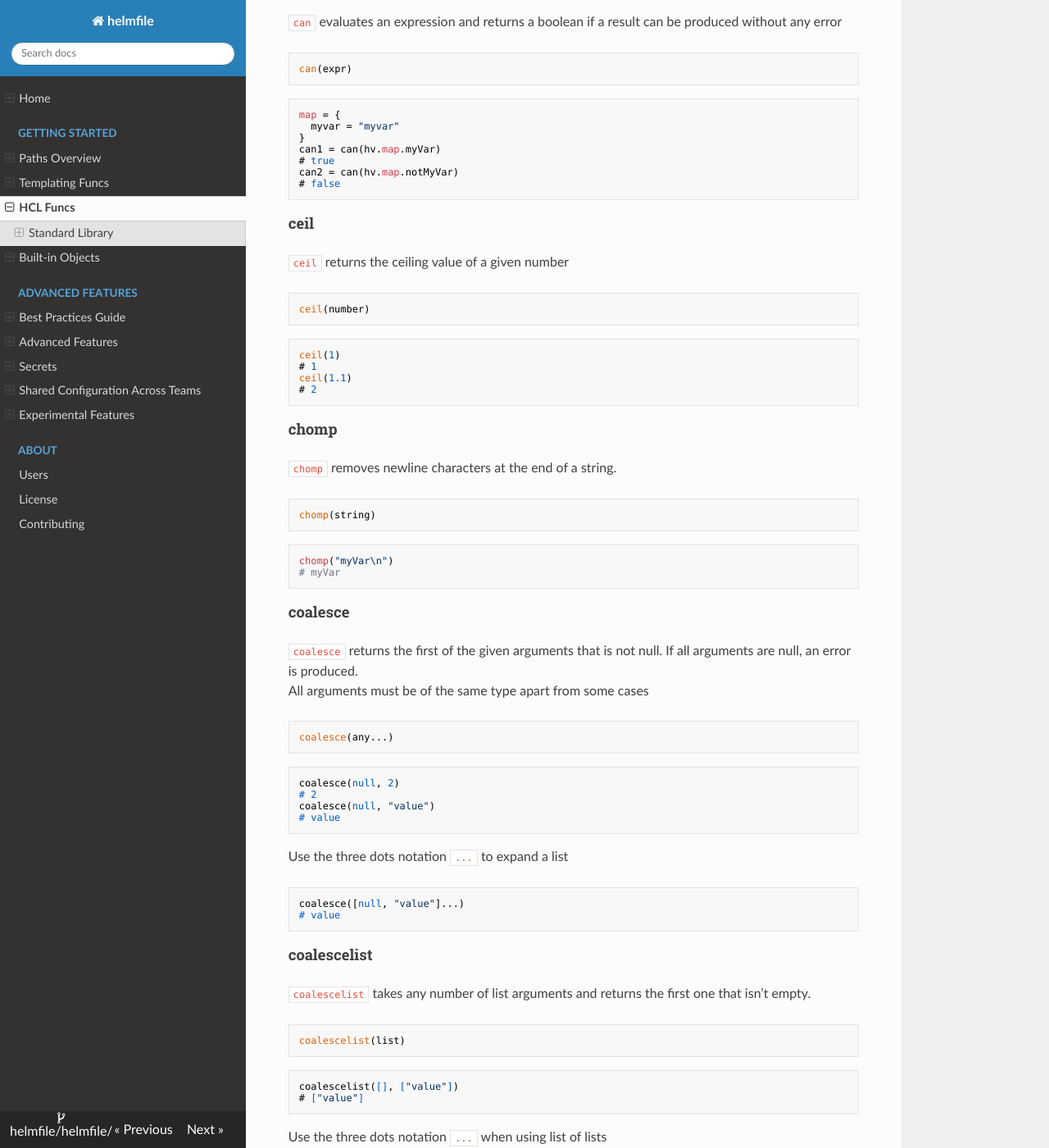
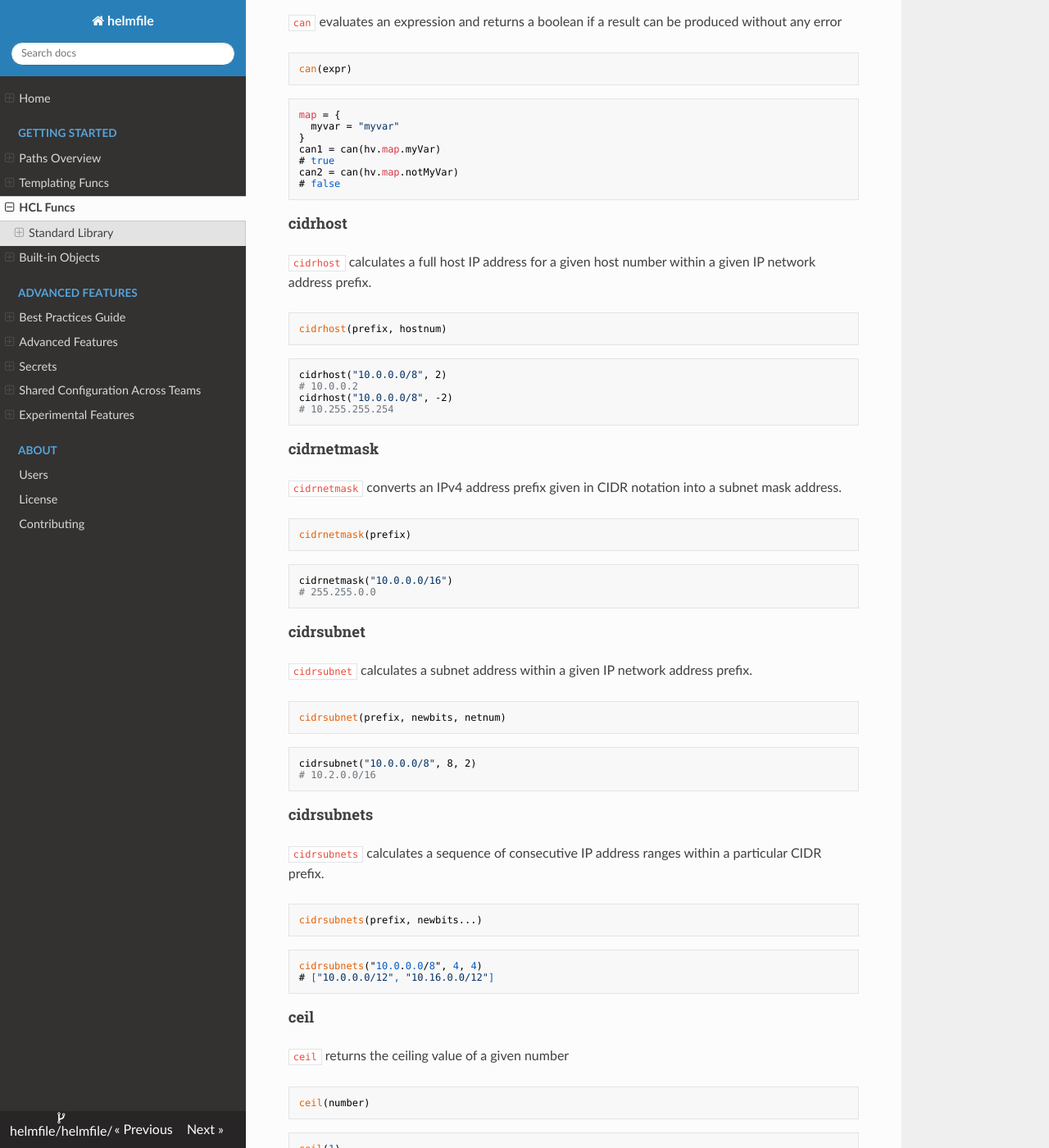
Before and after one commit to alex-tw-lam/helmfile, an MkDocs documentation site: the page built from docs/hcl_funcs.md, in a window 1280 px wide and 1400 px high, scrolled down 548 px. Shown: the whole window at 82% size. Built offline with MkDocs 1.6.1, drawn with Linux system fonts in a browser that asks for light colours; nearby versions of some CDN libraries.

Commit message:
feat: Add IP Network to supported HCL Functions (#2426)
* Add IP Network to supported HCL Functions

This patch adds CIDR functions from the `go-cty-funcs` package to
supported HCL functions

Signed-off-by: Oleh Neichev <oleg.neichev@gmail.com>

* Test HCL CIDR Functions

Signed-off-by: Oleh Neichev <oleg.neichev@gmail.com>

---------

Signed-off-by: Oleh Neichev <oleg.neichev@gmail.com>

````diff
--- a/docs/hcl_funcs.md
+++ b/docs/hcl_funcs.md
@@ -26,6 +26,44 @@ can1 = can(hv.map.myVar)
 # true
 can2 = can(hv.map.notMyVar)
 # false
+```
+#### cidrhost
+`cidrhost` calculates a full host IP address for a given host number within a given IP network address prefix.
+```
+cidrhost(prefix, hostnum)
+```
+```
+cidrhost("10.0.0.0/8", 2)
+# 10.0.0.2
+cidrhost("10.0.0.0/8", -2)
+# 10.255.255.254
+```
+#### cidrnetmask
+`cidrnetmask` converts an IPv4 address prefix given in CIDR notation into a subnet mask address.
+```
+cidrnetmask(prefix)
+```
+```
+cidrnetmask("10.0.0.0/16")
+# 255.255.0.0
+```
+#### cidrsubnet
+`cidrsubnet` calculates a subnet address within a given IP network address prefix.
+```
+cidrsubnet(prefix, newbits, netnum)
+```
+```
+cidrsubnet("10.0.0.0/8", 8, 2)
+# 10.2.0.0/16
+```
+#### cidrsubnets
+`cidrsubnets` calculates a sequence of consecutive IP address ranges within a particular CIDR prefix.
+```
+cidrsubnets(prefix, newbits...)
+```
+```
+cidrsubnets("10.0.0.0/8", 4, 4)
+# ["10.0.0.0/12", "10.16.0.0/12"]
 ```
 #### ceil
 `ceil` returns the ceiling value of a given number
````
Also changed, not shown: docs/index.md (+3 -3 lines), 5 other files.
